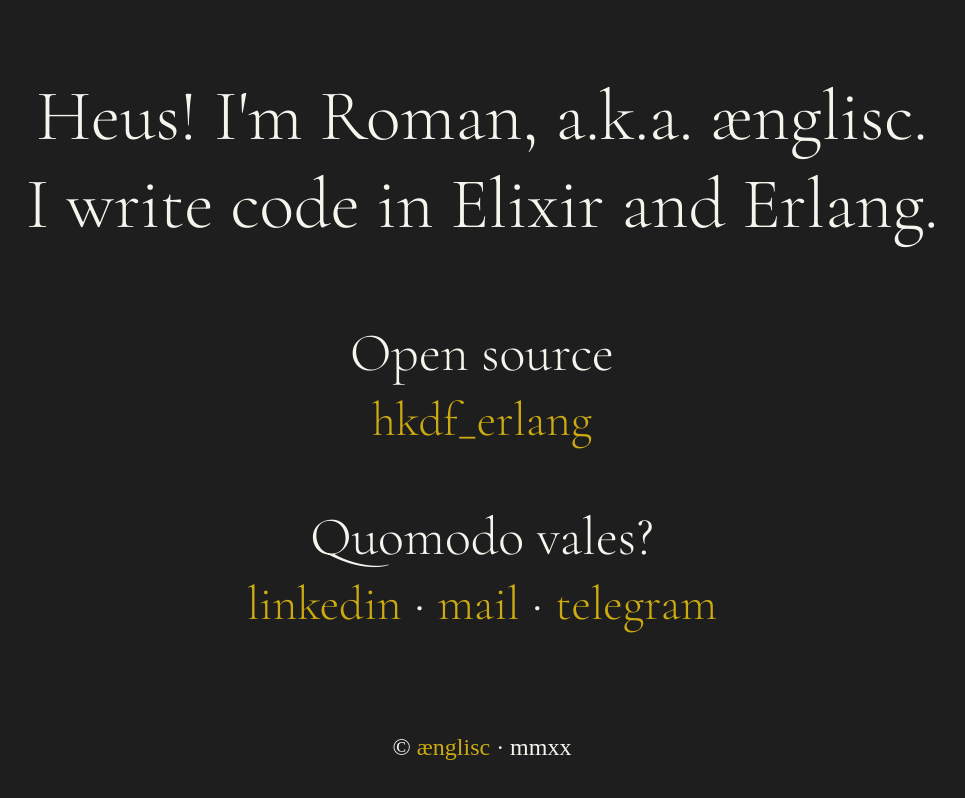
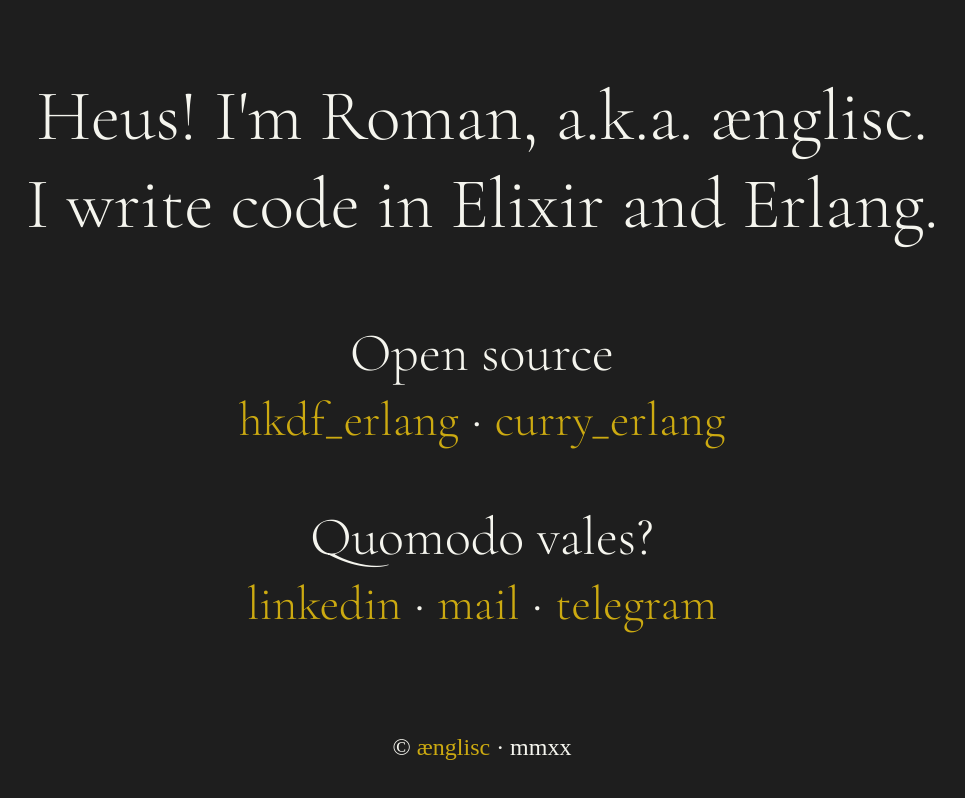
Before and after one commit to aenglisc/aengli.sc, a plain HTML site: page index.html in a window 1280 px wide. Shown: the whole page, without its empty margins (158-1123 px from the left). Drawn offline with nearby package versions, Linux system fonts and the light colour scheme; a web font is replaced by a local one.

Commit message:
Update index.html

```diff
--- a/index.html
+++ b/index.html
@@ -44,6 +44,8 @@
         Open source
         <br>
         <a style="font-size:48px" target="_blank" href="https://github.com/aenglisc/hkdf_erlang">hkdf_erlang</a>
+        ·
+        <a style="font-size:48px" target="_blank" href="https://github.com/aenglisc/curry_erlang">curry_erlang</a>
       </p>
 
       <p style="font-size:54px">
```
